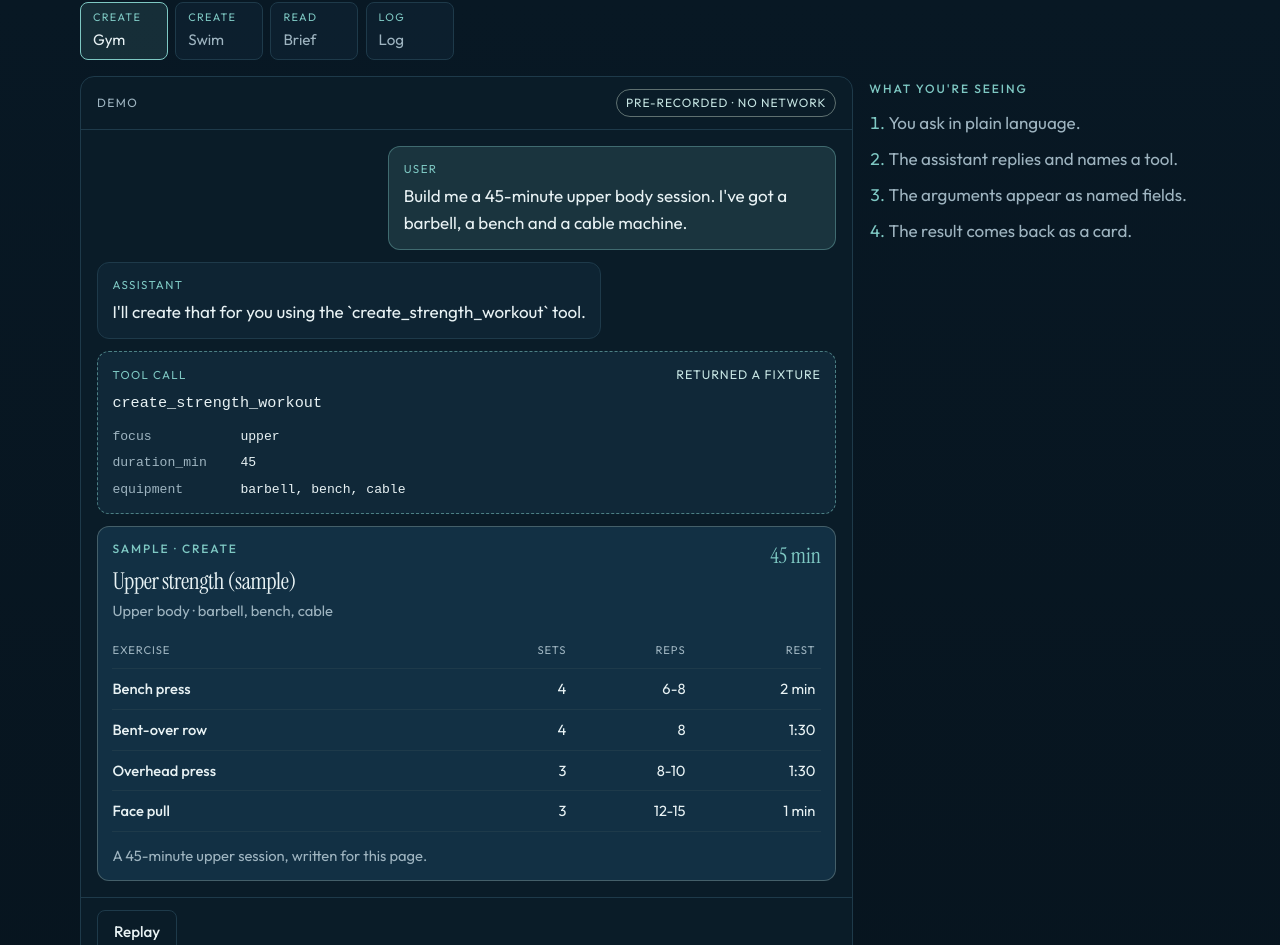
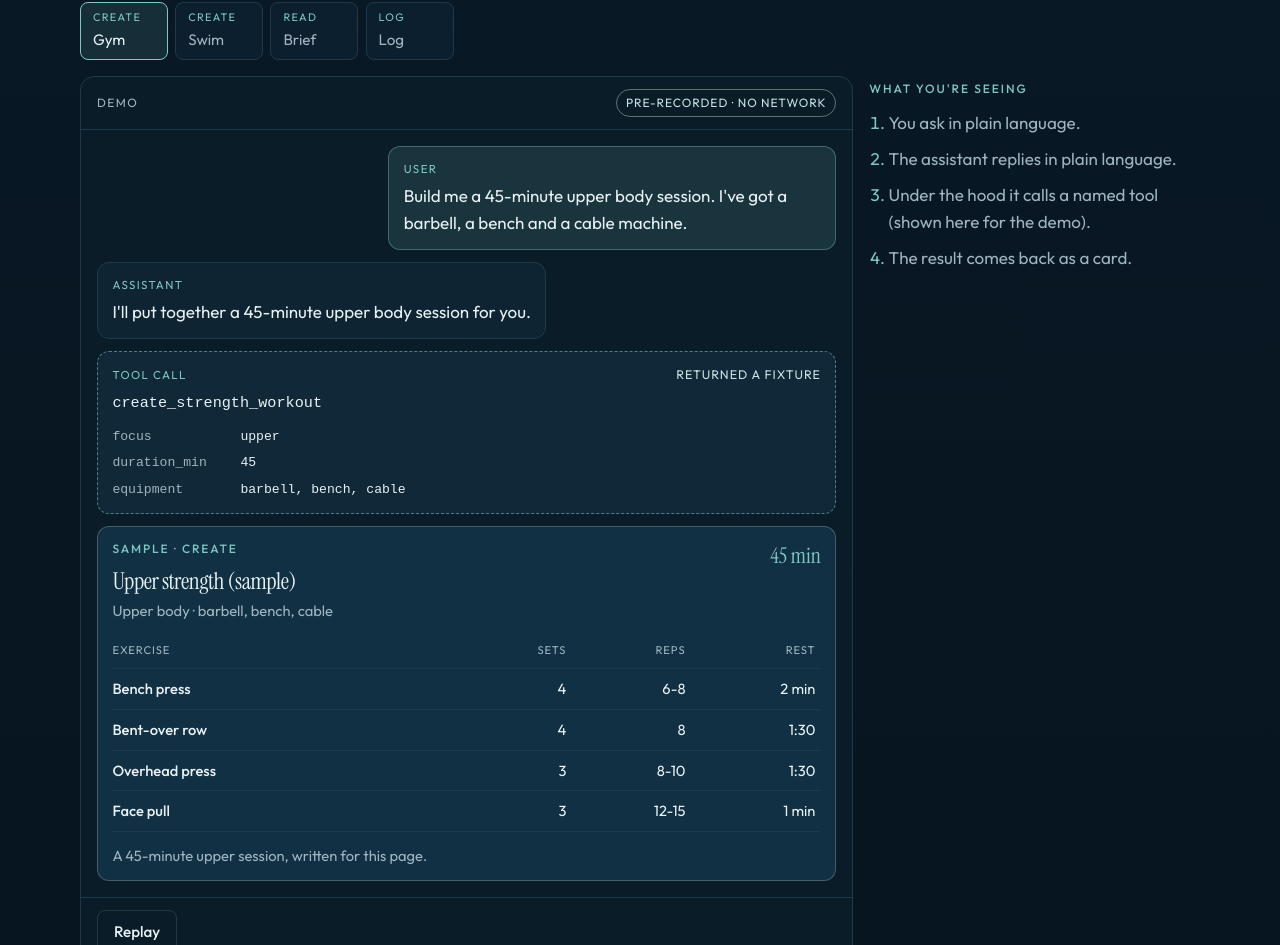
Before and after one commit to Graham1310/portfolio-site, a React (Vite) app: page /featured in a window 1280 px wide. Shown: the part 2868-3813 px from the top of the page. Built offline with nearby package versions, Linux system fonts and the light colour scheme.

Commit message:
Stop implying the assistant names tools to the user in the demo.
Replies stay plain language; the tool call panel is shown as the under-the-hood step.

```diff
--- a/src/components/ChatDemo.tsx
+++ b/src/components/ChatDemo.tsx
@@ -207,8 +207,8 @@ export function ChatDemo() {
             <p className="kicker">What you&apos;re seeing</p>
             <ol>
               <li>You ask in plain language.</li>
-              <li>The assistant replies and names a tool.</li>
-              <li>The arguments appear as named fields.</li>
+              <li>The assistant replies in plain language.</li>
+              <li>Under the hood it calls a named tool (shown here for the demo).</li>
               <li>The result comes back as a card.</li>
             </ol>
           </aside>
--- a/src/fixtures/vignettes.ts
+++ b/src/fixtures/vignettes.ts
@@ -143,7 +143,7 @@ export const vignettes: readonly Vignette[] = [
     tab: "Gym",
     kind: "Create",
     user: "Build me a 45-minute upper body session. I've got a barbell, a bench and a cable machine.",
-    assistant: "I'll create that for you using the `create_strength_workout` tool.",
+    assistant: "I'll put together a 45-minute upper body session for you.",
     tool: gymRequest.tool,
     arguments: gymRequest.arguments,
     request: gymRequest,
@@ -172,7 +172,7 @@ export const vignettes: readonly Vignette[] = [
     tab: "Swim",
     kind: "Create",
     user: "Give me a 1,500 metre pool session focused on technique, with a short warm-up.",
-    assistant: "I'll build that with the `proteus_swim_workout_builder` tool.",
+    assistant: "I'll build a 1,500 metre technique set with a short warm-up.",
     tool: swimRequest.tool,
     arguments: swimRequest.arguments,
     request: swimRequest,
@@ -196,7 +196,7 @@ export const vignettes: readonly Vignette[] = [
     tab: "Brief",
     kind: "Read",
     user: "How am I looking this morning?",
-    assistant: "I'll pull your morning brief with the `training_snapshot` tool.",
+    assistant: "I'll check how you're looking this morning.",
     tool: briefRequest.tool,
     arguments: briefRequest.arguments,
     request: briefRequest,
@@ -223,7 +223,7 @@ export const vignettes: readonly Vignette[] = [
     tab: "Log",
     kind: "Log",
     user: "Log 250 ml of water.",
-    assistant: "Done, using the `mfp_set_water` tool.",
+    assistant: "Done. I've logged 250 ml of water.",
     tool: logRequest.tool,
     arguments: logRequest.arguments,
     request: logRequest,
```
